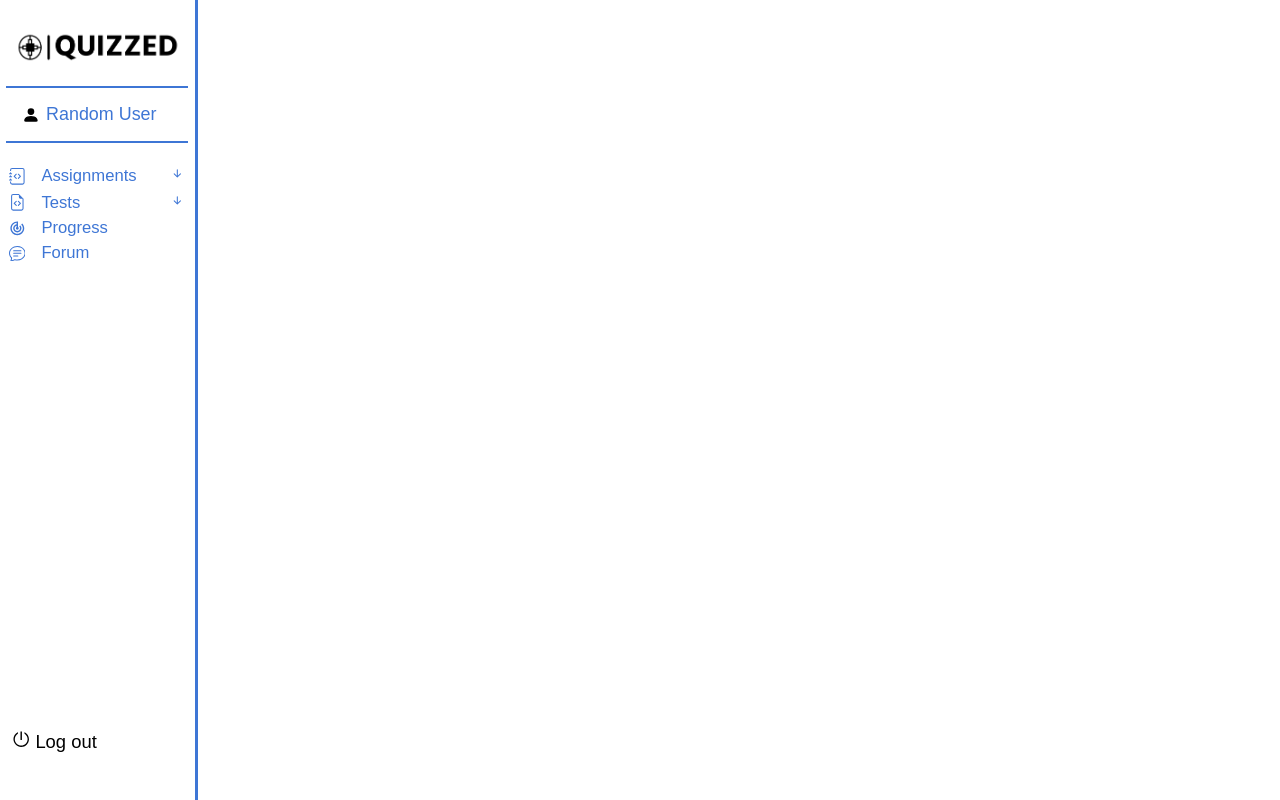
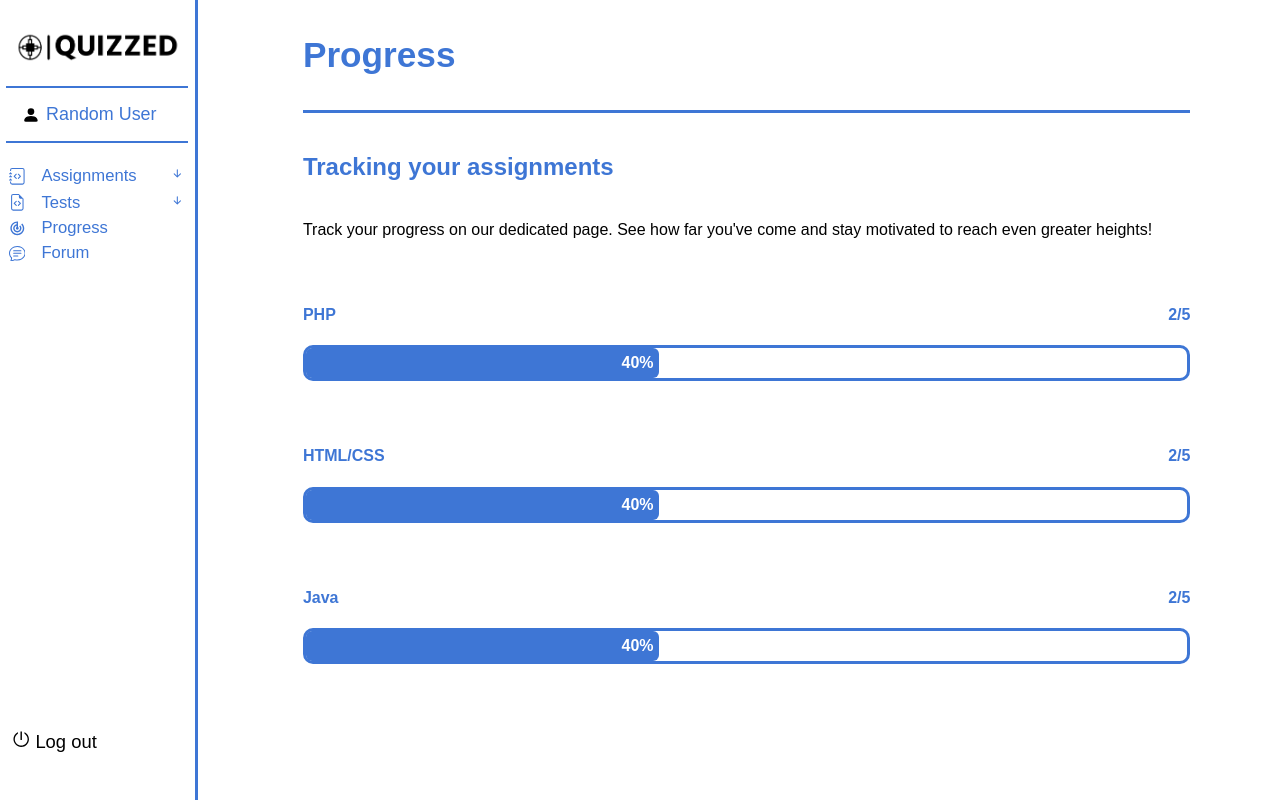
Before and after one commit to MartinezNicanor/IT1E-period-4, a React (Create React App) app: page /progress in a window 1280 px wide. Built offline with nearby package versions, Linux system fonts and the light colour scheme; the HTML template or start-up script is replaced by a standard one.

Commit message:
Add: Created progress page, finished front end and coded half of logic

```diff
--- a/src/App.js
+++ b/src/App.js
@@ -6,6 +6,7 @@ import Home from './pages/home/Home';
 import Profile from './pages/profile/Profile';
 import SideBar from "./components/navbar/SideBar";
 import ForumOverview from './pages/forum/ForumOverview';
+import ProgressPage from './pages/progress/ProgressPage';
 
 function App() {
   return (
@@ -20,6 +21,7 @@ function App() {
                 <Route path={"/"} element={<Home />} />
                 <Route path={"/profile"} element={<Profile />} />
                 <Route path="/forum" element={<ForumOverview />} />
+                <Route path="/progress" element={<ProgressPage />} />
             </Routes>
         </div>
     </Router>
--- /dev/null
+++ b/src/pages/progress/ProgressPage.js
@@ -0,0 +1,22 @@
+import React from 'react';
+import Header from "../../components/header/Header";
+import './css/progressPage.css'
+import SubHeader from "./components/SubHeader";
+import ProgressBar from "./components/ProgressBar";
+
+function ProgressPage() {
+    return (
+        <div className={"progress-container"}>
+            <Header title={"Progress"} />
+            <SubHeader label={"Tracking your assignments"} />
+            <p>Track your progress on our dedicated page.
+                See how far you've come and stay motivated to reach even greater heights!
+            </p>
+            <ProgressBar label={"PHP"} />
+            <ProgressBar label={"HTML/CSS"} />
+            <ProgressBar label={"Java"} />
+        </div>
+    )
+}
+
+export default ProgressPage;
--- /dev/null
+++ b/src/pages/progress/components/ProgressBar.js
@@ -0,0 +1,30 @@
+import React from 'react';
+import './../css/components.css'
+
+const ProgressBar = ({label}) => {
+
+    const completed = 2;
+    const total = 5;
+
+    const percentage = completed / total * 100;
+
+    const progressWidth = {
+        width: `${percentage}%`
+    }
+
+    return (
+        <div className="progressBar">
+            <div className="progressBarLabels">
+                <h4 className="progressLabel">{label}</h4>
+                <h4 className="progressLabel">{`${completed}/${total}`}</h4>
+            </div>
+            <div className="containerStyles">
+                <div className="fillerStyles" style={progressWidth}>
+                    <span className="labelStyles">{`${percentage}%`}</span>
+                </div>
+            </div>
+        </div>
+    );
+};
+
+export default ProgressBar;
--- /dev/null
+++ b/src/pages/progress/components/SubHeader.js
@@ -0,0 +1,9 @@
+import './../css/components.css';
+
+const SubHeader = ({label}) => {
+    return (
+        <h2 className="subHeader">{label}</h2>
+    );
+}
+
+export default SubHeader;
--- /dev/null
+++ b/src/pages/progress/css/components.css
@@ -0,0 +1,32 @@
+.subHeader{
+    margin: 5vh 0 5vh 0;
+    color: #3E76D5;
+}
+
+.containerStyles{
+    height: 30px;
+    background-color: #ffffff;
+    border-radius: 10px;
+    border: 3px solid #3E76D5;
+}
+
+.fillerStyles{
+    height: 100%;
+    background-color: #3E76D5;
+    border-radius: 6px;
+    text-align: right;
+    display: flex;
+    align-items: center;
+    justify-content: flex-end;
+}
+
+.labelStyles{
+    padding: 5px;
+    color: #ffffff;
+    font-weight: bold;
+}
+
+.progressLabel{
+    margin-top: 5.3vh;
+    color: #3E76D5;
+}
--- /dev/null
+++ b/src/pages/progress/css/progressPage.css
@@ -0,0 +1,11 @@
+.progress-container{
+    grid-column: 3/13;
+    padding: 0 7vw;
+}
+
+.progressBarLabels{
+    display: flex;
+    justify-content: space-between;
+    margin-top: 3vh;
+    color: #3E76D5;
+}
```
